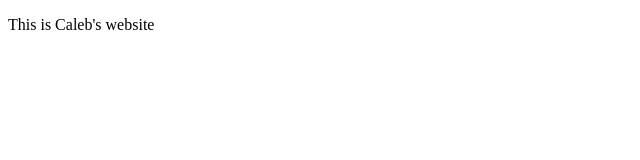
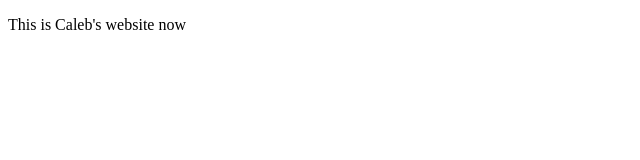
Before and after one commit to iamkongfused/PersonalWebsite, a plain HTML site: page index.html in a window 1280 px wide. Shown: the full height of the page, 0-640 px from the left. Drawn offline with Linux system fonts and the light colour scheme.

Commit message:
Add files via upload

```diff
--- a/index.html
+++ b/index.html
@@ -7,6 +7,6 @@
     <title>Document</title>
 </head>
 <body>
-    <p>This is Caleb's website</p>
+    <p>This is Caleb's website now</p>
 </body>
 </html>
```
